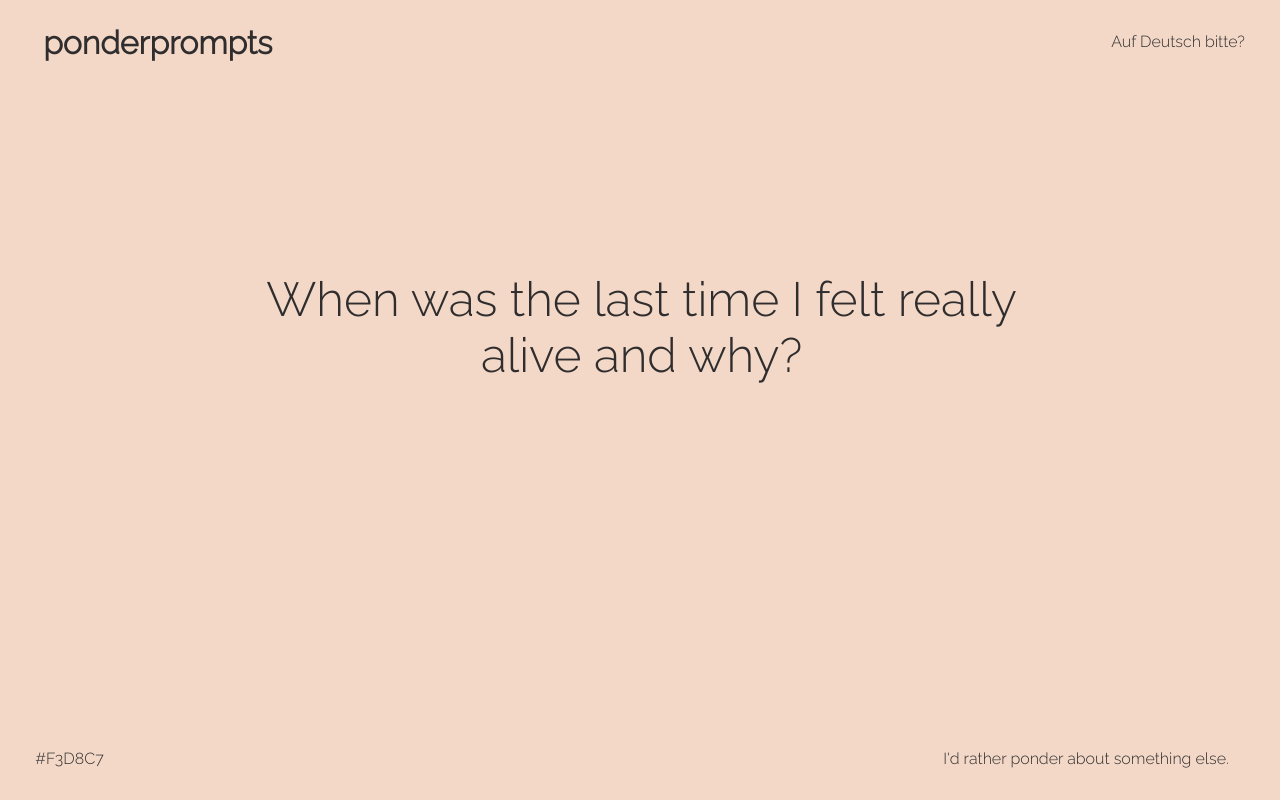
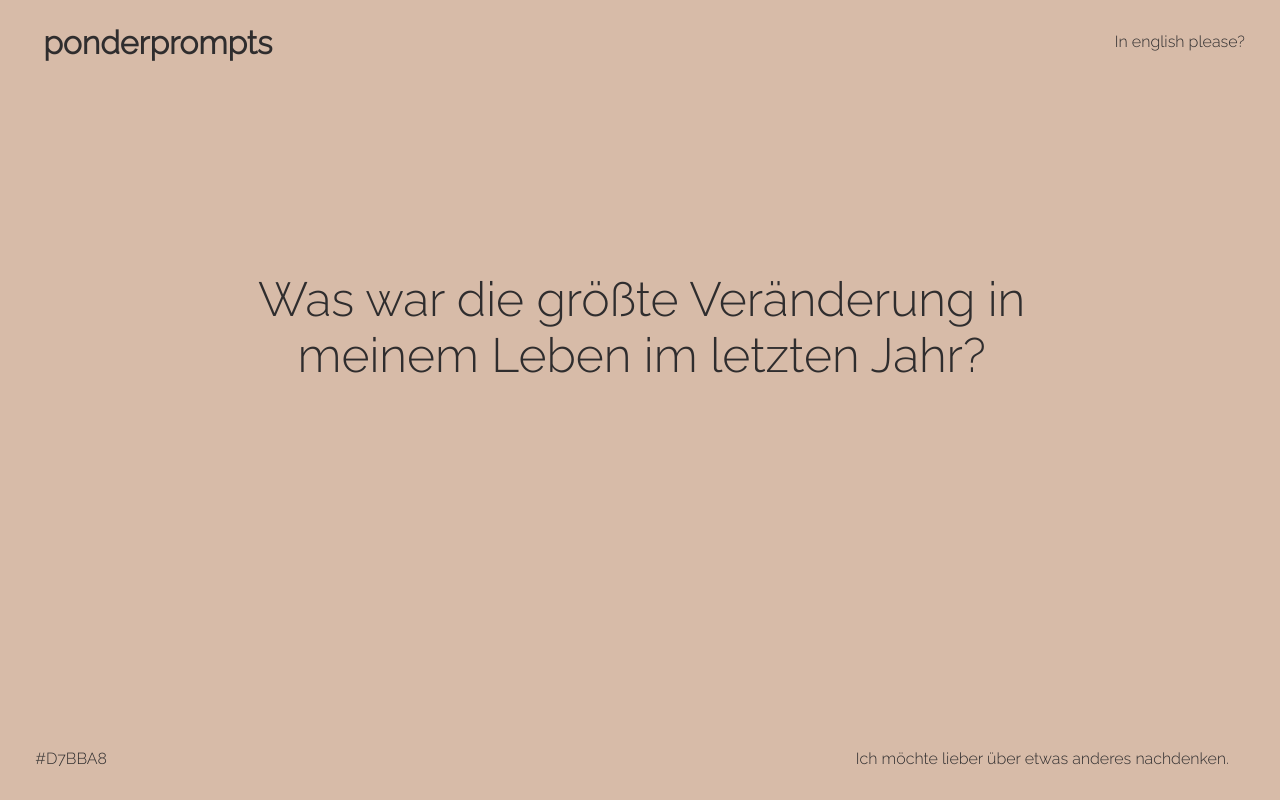
Before and after one commit to koryna/ponderprompts, an Angular app: page / in a window 1280 px wide. Built offline with nearby package versions, Linux system fonts and the light colour scheme.

Commit message:
chore: remove branches

```diff
--- a/src/app/app.component.ts
+++ b/src/app/app.component.ts
@@ -20,11 +20,10 @@ export interface Prompt {
   styleUrls: ['./app.component.css']
 })
 export class AppComponent implements AfterViewInit {
-  locale = 'en';
-  reload = this.locale === 'de' ? 'Ich möchte lieber über etwas anderes nachdenken.' : 'I\'d rather ponder about something else.';
-  switch = this.locale === 'de' ? 'In english please?' : 'Auf Deutsch bitte?';
-  url = this.locale === 'de' ? 'com' : 'de';
-  prompts: Prompt[] = this.locale === 'de' ? this.shuffle(de_prompts) : this.shuffle(en_prompts);
+  reload = 'Ich möchte lieber über etwas anderes nachdenken.'; // 'I\'d rather ponder about something else.';
+  switch = 'In english please?'; // 'Auf Deutsch bitte?';
+  url = 'com'; // 'de';
+  prompts: Prompt[] = this.shuffle(de_prompts); // this.shuffle(en_prompts);
   colors: Color[] = this.shuffle(colors);
   prompt = this.prompts[this.getRandomArbitrary(0, this.prompts.length)];
   color = colors[this.getRandomArbitrary(0, colors.length)];
```
Also changed, not shown: 1 other file (tests, documents, lock files or other folders).
